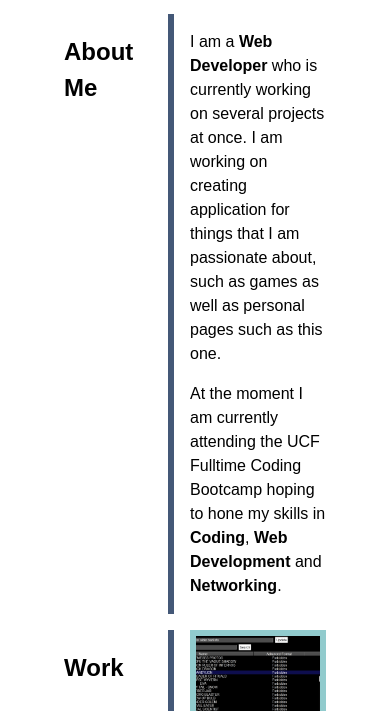
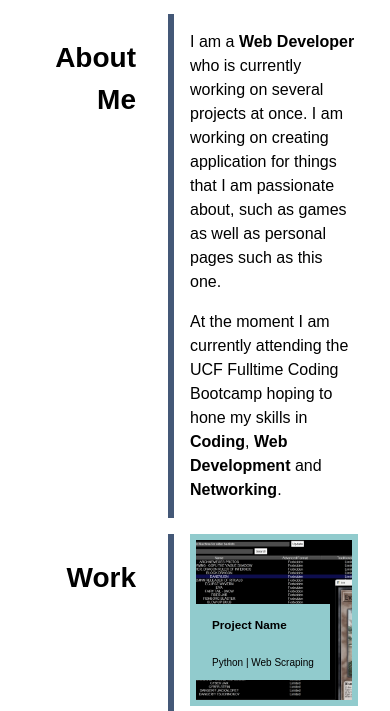
Before and after one commit to DavidPeguero/DavidPeguero-Portfolio, a plain HTML site: page src/index.html in a window 390 px wide. Shown: the part 350-1061 px from the top of the page. Drawn offline with Linux system fonts and the light colour scheme.

Commit message:
Justified page section headers to the right

```diff
--- a/src/style.css
+++ b/src/style.css
@@ -9,6 +9,7 @@
 body{
     margin: 0;
     font-family: Arial, Helvetica, sans-serif;
+    font-size: 16px;
     line-height: 1.5;
 }
 
@@ -100,14 +101,16 @@ body{
 
 .page-section{
     display: flex;
-    margin: 1rem 4rem;
+    margin: 1rem 2rem;
     gap: 1rem;
 }
 
 .page-section h2{
-    width: 4.5rem;
+    width: 6.5rem;
+    font-size: 28px;
     flex-shrink: 0;
     margin-right: 1rem;
+    text-align: right;
 }
 
 .indent{
@@ -215,6 +218,10 @@ footer ul{
         height: 10rem;
     }
 
+    .large-project-label{
+        top: 40%;
+    }
+
     .small-projects .project{
         flex-basis: 100%;
     }
```
